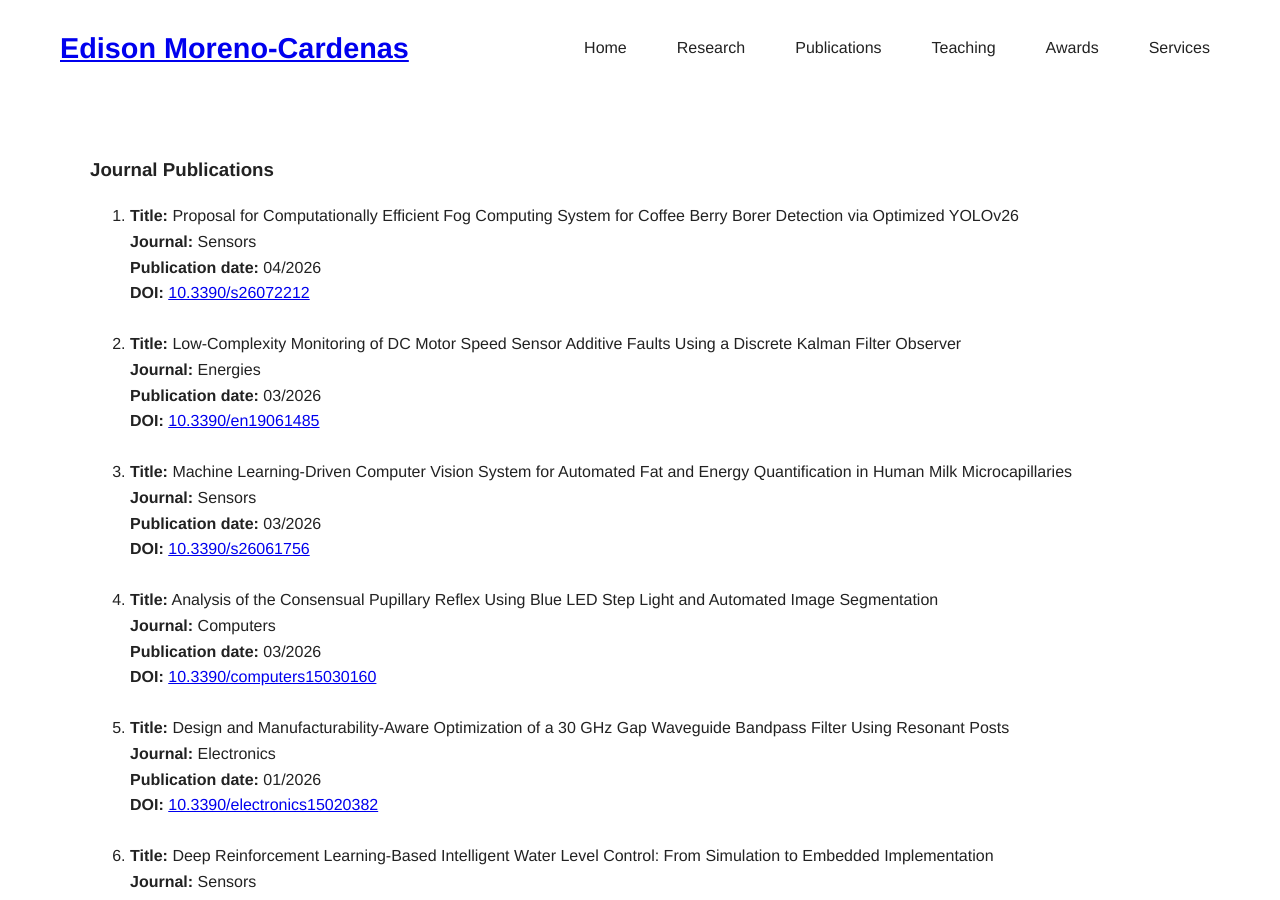
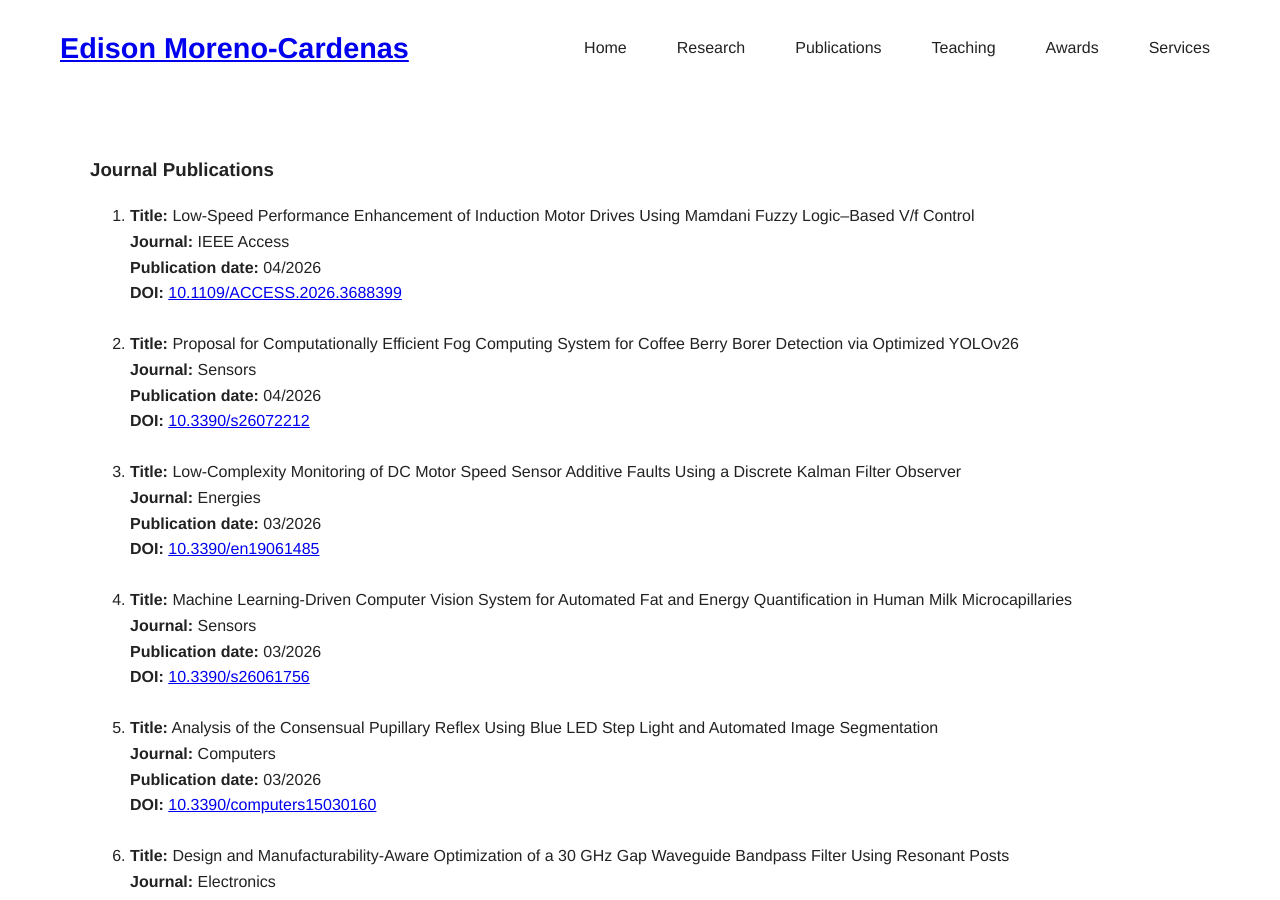
Before and after one commit to edisonmorenocardenas/edisonmorenocardenas.github.io, a Jekyll site: the page built from publications.html, in a window 1280 px wide and 900 px high. Built offline with Jekyll 4.4.1, drawn with Linux system fonts in a browser that asks for light colours.

Commit message:
Actualizar conteni

```diff
--- a/publications.html
+++ b/publications.html
@@ -7,6 +7,14 @@
 
   <h3>Journal Publications</h3>
   <ol>
+    <li>
+       <strong>Title:</strong> Low-Speed Performance Enhancement of Induction Motor Drives Using Mamdani Fuzzy Logic–Based V/f Control <br>
+        <strong>Journal:</strong> IEEE Access<br>
+        <strong>Publication date:</strong> 04/2026<br>
+        <strong>DOI:</strong>
+        <a href="https://doi.org/10.1109/ACCESS.2026.3688399" target="_blank">10.1109/ACCESS.2026.3688399</a>
+      </li>
+    <br>
     <li>
       <strong>Title:</strong> Proposal for Computationally Efficient Fog Computing System for Coffee Berry Borer Detection via Optimized YOLOv26<br>
       <strong>Journal:</strong> Sensors<br>
```
Also changed, not shown: edison.jpg, edison2.jpg (added).
